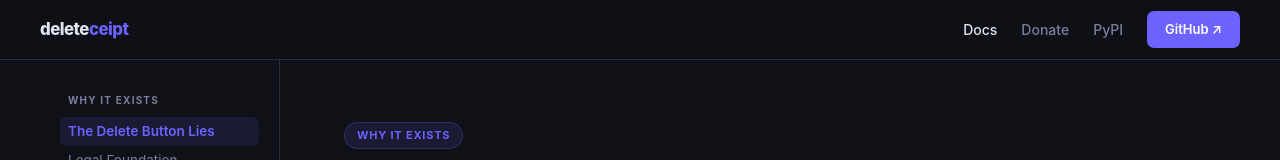
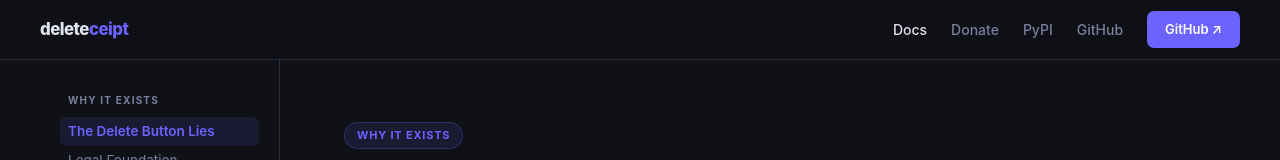
Before and after one commit to deleteceipt/deleteceipt, a plain HTML site: page docs.html in a window 1280 px wide. Shown: the top 160 px of the page. Drawn offline with Linux system fonts and the light colour scheme.

Commit message:
Add GitHub plain text link to docs.html nav
Co-Authored-By: Claude Sonnet 4.6 <noreply@anthropic.com>

```diff
--- a/docs.html
+++ b/docs.html
@@ -518,6 +518,7 @@
     <a href="docs.html" style="color:var(--text)">Docs</a>
     <a href="donate.html">Donate</a>
     <a href="https://pypi.org/project/deleteceipt/" target="_blank">PyPI</a>
+    <a href="https://github.com/deleteceipt/deleteceipt" target="_blank">GitHub</a>
     <a href="https://github.com/deleteceipt/deleteceipt" target="_blank" class="btn-nav">GitHub ↗</a>
   </div>
 </nav>
```
